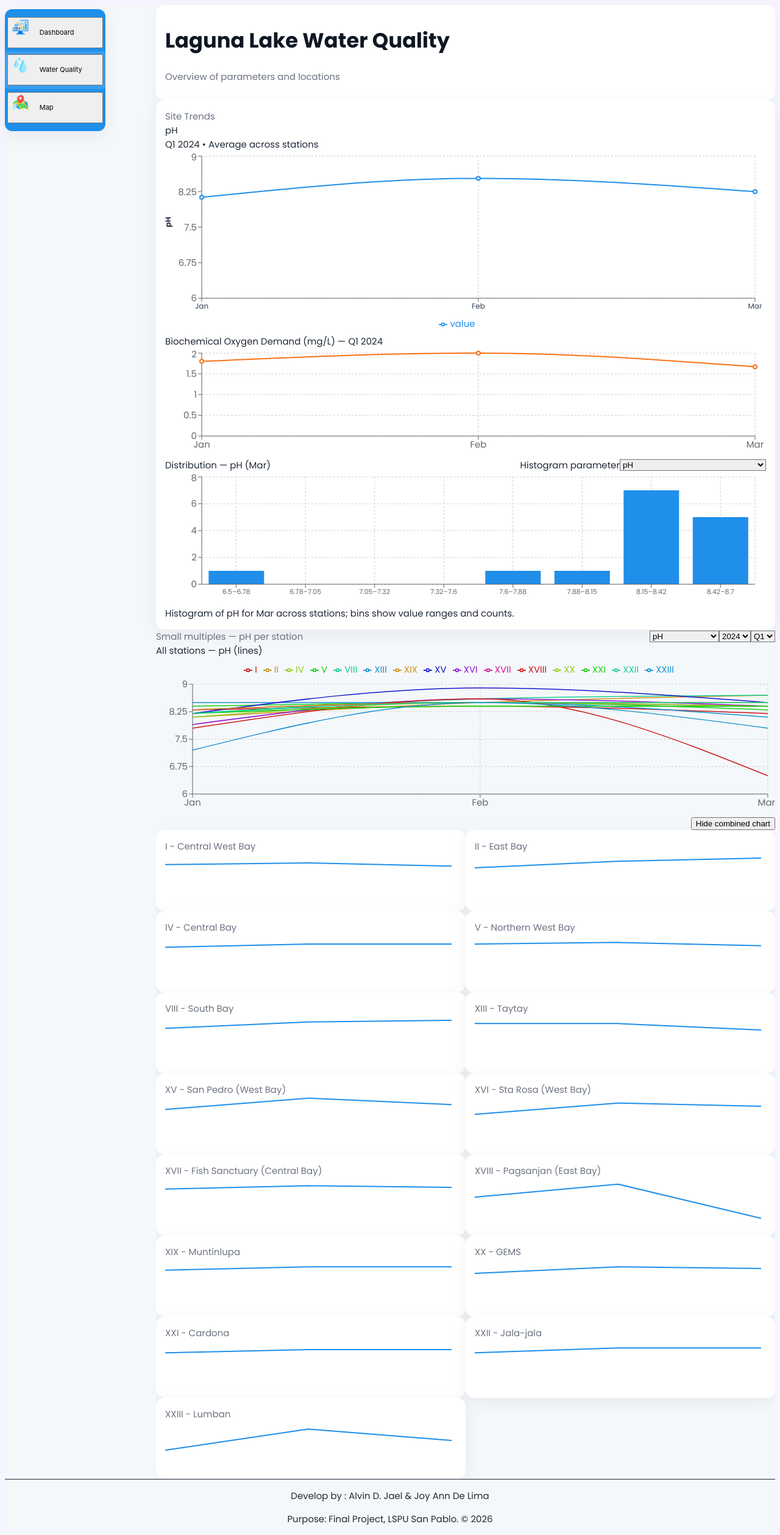
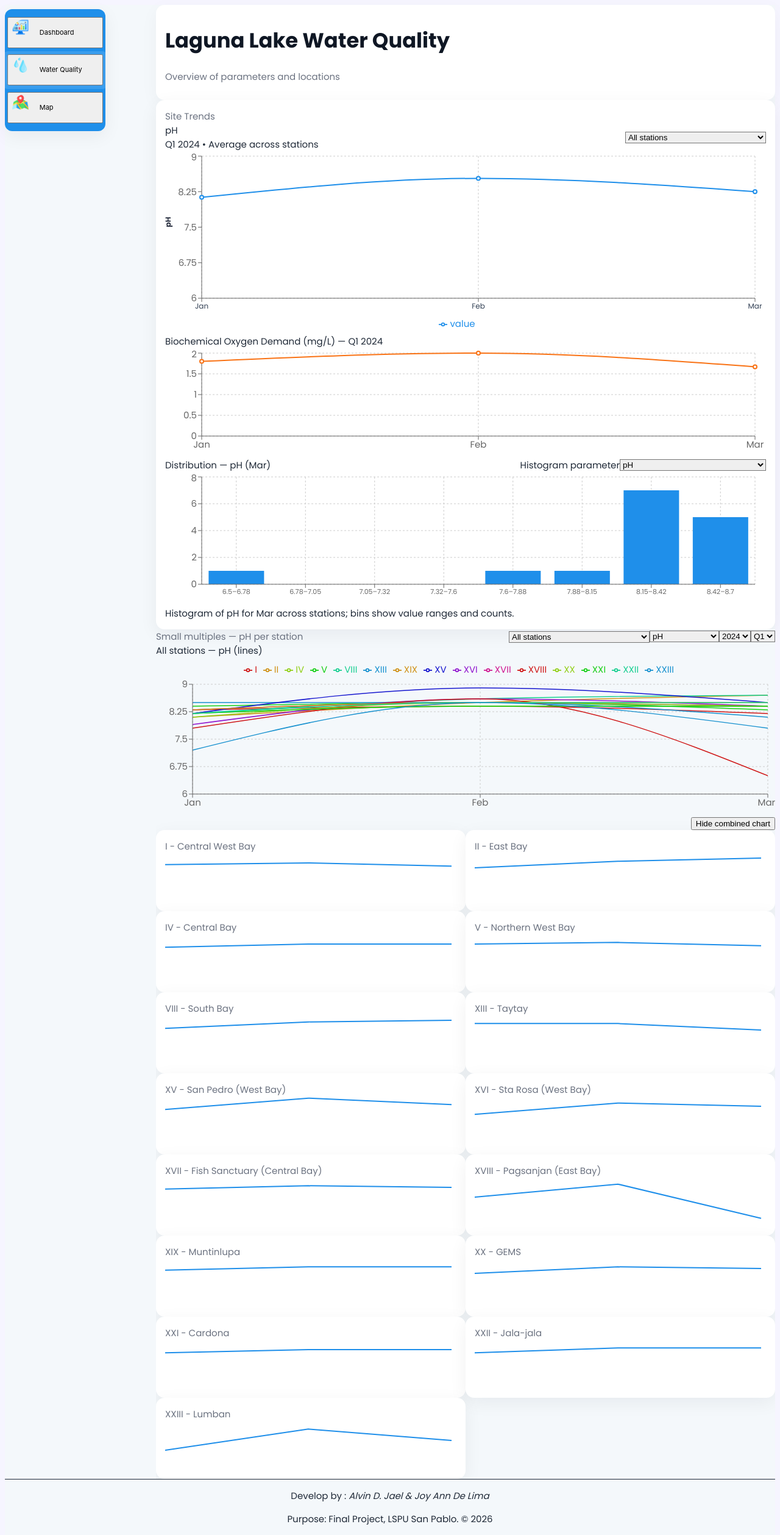
Before and after one commit to Aizen-25/Final-Project, a React (Vite) app: page / in a window 1280 px wide. Shown: the whole page at 61% size. Built offline with nearby package versions, Linux system fonts and the light colour scheme.

Commit message:
UI: add per-station filters and style footer developer names

```diff
--- a/src/components/Charts.jsx
+++ b/src/components/Charts.jsx
@@ -227,7 +227,21 @@ export default function Charts({ showKPIs = true, showFilters = true, showStatio
             <div className="text-xs text-slate-500 mt-0.5">{chartSubtitle}</div>
           </div>
 
-          {/* station selector removed from header to avoid confusion with histogram filter */}
+          {showStationFilter && (
+            <div className="flex items-center gap-2">
+              <div className="relative">
+                <select value={selected} onChange={(e) => updateSelected(e.target.value)} className="text-sm bg-white px-2 py-1 border rounded">
+                  <option value="">All stations</option>
+                  {stationOptions.map((s) => <option key={s} value={s}>{s}</option>)}
+                </select>
+                {selected && (
+                  <button type="button" onClick={() => updateSelected('')} className="absolute right-1 top-1/2 -translate-y-1/2 text-slate-400 hover:text-slate-700">
+                    ✕
+                  </button>
+                )}
+              </div>
+            </div>
+          )}
         </div>
 
         {showFilters && (
--- a/src/components/Footer.jsx
+++ b/src/components/Footer.jsx
@@ -5,7 +5,7 @@ export default function Footer() {
     <footer className="mt-8 py-4">
       <div className="max-w-7xl mx-auto px-6 text-center text-sm text-gray-600">
         <div className="border-t pt-3 border-gray-200"></div>
-        <p className="mt-3">Develop by : Alvin D. Jael & Joy Ann De Lima</p>
+        <p className="mt-3">Develop by : <span className="font-bold italic text-black font-serif">Alvin D. Jael & Joy Ann De Lima</span></p>
         <p className="mt-1 text-xs text-gray-500">Purpose: Final Project, LSPU San Pablo. &copy; 2026</p>
       </div>
     </footer>
--- a/src/components/SmallMultiples.jsx
+++ b/src/components/SmallMultiples.jsx
@@ -81,6 +81,8 @@ export default function SmallMultiples() {
   }, [views, yearSel, quarterSel])
 
   const stations = combined[selectedViewKey] || []
+  const stationOptions = stations.map((s) => `${s.Station} - ${s.Location}`)
+  const [selectedStation, setSelectedStation] = useState('')
   const months = useMemo(() => {
     const v = views.find((x) => x.key === selectedViewKey)
     return v?.months || []
@@ -88,22 +90,29 @@ export default function SmallMultiples() {
 
   const metricMeta = METRICS.find((m) => m.key === metric) || METRICS[0]
 
-  const smallMultiples = useMemo(() => stations.map((s) => ({
+  const filteredStations = useMemo(() => {
+    if (!selectedStation) return stations
+    const key = selectedStation.split(' - ')[0]
+    return stations.filter((s) => s.Station === key)
+  }, [stations, selectedStation])
+
+  const smallMultiples = useMemo(() => filteredStations.map((s) => ({
     station: `${s.Station} - ${s.Location}`,
     data: months.map((m) => ({ month: m, value: parseNumber(s?.[metric]?.[m]) || null }))
-  })), [stations, months, metric])
+  })), [filteredStations, months, metric])
 
   // combined data: months -> { month, S_I: val, S_II: val, ... }
   const combinedSeries = useMemo(() => {
     const rows = months.map((m) => ({ month: m }))
-    stations.forEach((s) => {
+    const used = filteredStations
+    used.forEach((s) => {
       const key = s.Station || `${s.Location}`
       months.forEach((m, idx) => {
         rows[idx][key] = parseNumber(s?.[metric]?.[m]) || null
       })
     })
     return rows
-  }, [stations, months, metric])
+  }, [filteredStations, months, metric])
 
   const [showCombined, setShowCombined] = useState(true)
 
@@ -112,6 +121,17 @@ export default function SmallMultiples() {
       <div className="flex items-center justify-between">
         <div className="text-sm muted">Small multiples — {metricMeta.label} per station</div>
         <div className="flex items-center gap-2">
+          <div className="relative">
+            <select value={selectedStation} onChange={(e) => setSelectedStation(e.target.value)} className="text-sm bg-white px-2 py-1 border rounded">
+              <option value="">All stations</option>
+              {stationOptions.map((s) => <option key={s} value={s}>{s}</option>)}
+            </select>
+            {selectedStation && (
+              <button type="button" onClick={() => setSelectedStation('')} className="absolute right-1 top-1/2 -translate-y-1/2 text-slate-400 hover:text-slate-700">
+                ✕
+              </button>
+            )}
+          </div>
           <select value={metric} onChange={(e) => setMetric(e.target.value)} className="text-sm bg-white px-2 py-1 border rounded">
             {METRICS.map((m) => <option key={m.key} value={m.key}>{m.label}</option>)}
           </select>
@@ -135,7 +155,7 @@ export default function SmallMultiples() {
                 <YAxis domain={metricMeta.domain || ['auto','auto']} />
                 <Tooltip />
                 <Legend verticalAlign="top" height={36} />
-                {stations.map((s, i) => (
+                {filteredStations.map((s, i) => (
                   <Line key={s.Station} type="monotone" dataKey={s.Station} strokeWidth={1.5} dot={false} stroke={`hsl(${(i*40) % 360} 80% 45%)`} />
                 ))}
               </LineChart>
```
